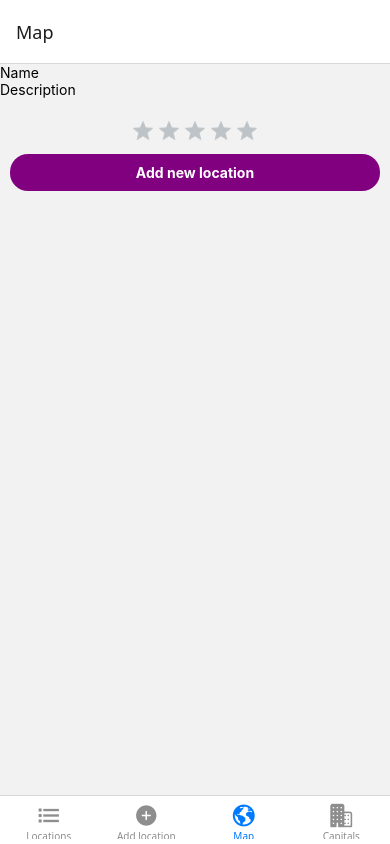
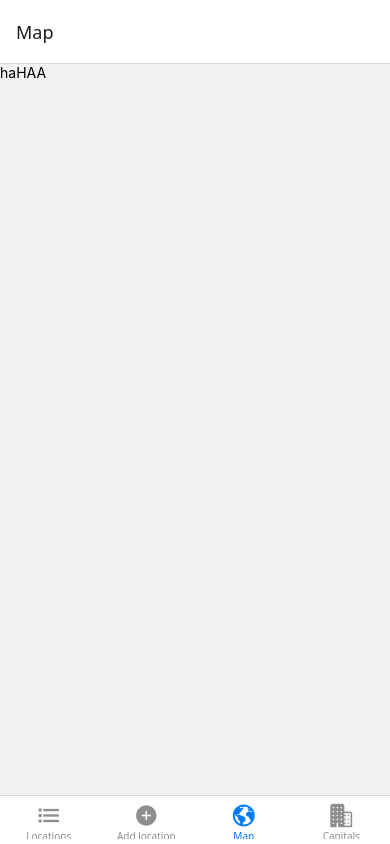
Before and after one commit to Kikkoust/map-mobile-assignment, a React Native app: screen /Map in a window 390 px wide. Built offline with nearby package versions, Linux system fonts and the light colour scheme.

Commit message:
MapScreen.js added

```diff
--- a/navigators/RootNavigator.js
+++ b/navigators/RootNavigator.js
@@ -5,6 +5,7 @@ import { Ionicons } from "@expo/vector-icons";
 
 import LocationScreen from '../screens/LocationsScreen';
 import AddLocationScreen from '../screens/AddLocation';
+import MapScreen from '../screens/MapScreen';
 
 const Stack = createNativeStackNavigator();
 const Tab = createBottomTabNavigator();
@@ -33,7 +34,7 @@ function BottomTabs() {
       />
       <Tab.Screen
         name="Map"
-        component={AddLocationScreen}
+        component={MapScreen}
         options={{
           tabBarIcon: ({ color, size }) => (
             <Ionicons name="earth-sharp" size={size} color={color} />
--- a/package.json
+++ b/package.json
@@ -22,7 +22,8 @@
     "react-native-reanimated": "^3.17.1",
     "react-native-safe-area-context": "^5.3.0",
     "react-native-screens": "^4.9.1",
-    "react-native-vector-icons": "^10.2.0"
+    "react-native-vector-icons": "^10.2.0",
+    "react-native-maps": "1.18.0"
   },
   "devDependencies": {
     "@babel/core": "^7.20.0"
--- /dev/null
+++ b/screens/MapScreen.js
@@ -0,0 +1,17 @@
+import React, { useState } from 'react';
+import { View, Text, StyleSheet, Pressable, FlatList } from 'react-native';
+import { AirbnbRating } from 'react-native-ratings';
+
+export default function MapScreen() {
+
+
+
+
+
+return (
+  <View>
+    <Text>haHAA</Text>
+
+  </View>
+);
+}
```
Also changed, not shown: 1 other file (tests, documents, lock files or other folders).
